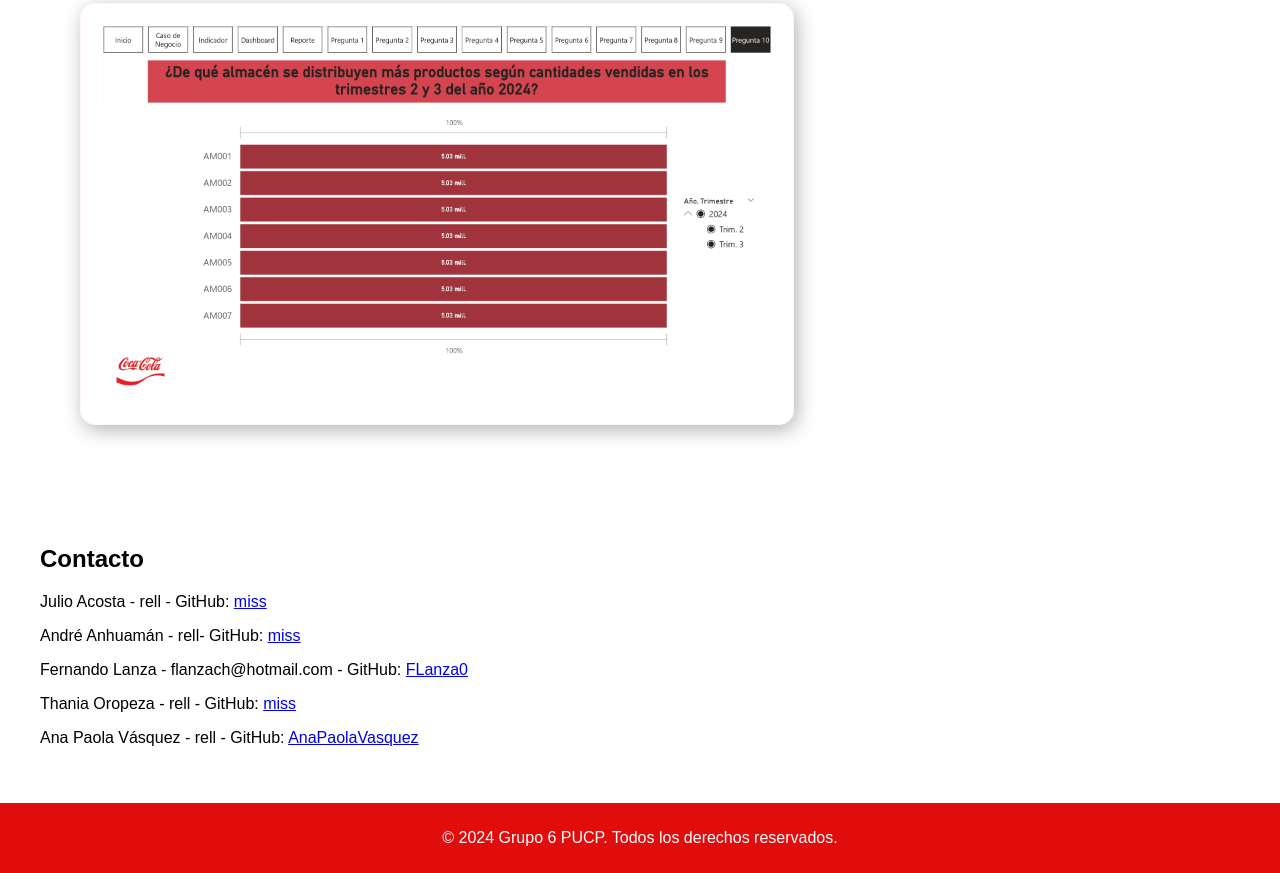
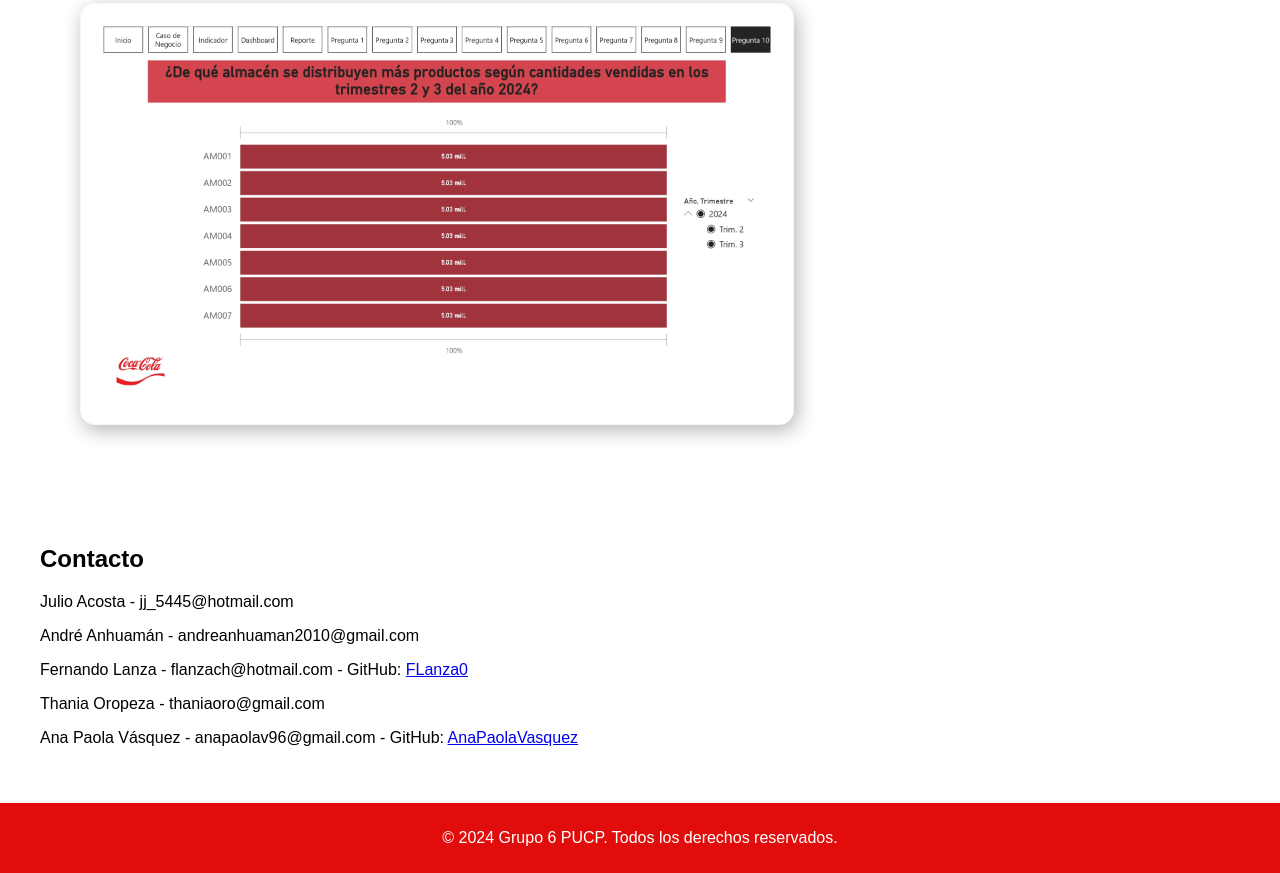
Before and after one commit to FLanza0/g6dvwpbi.github.io, a plain HTML site: page index.html in a window 1280 px wide. Shown: the part 7637-8510 px from the top of the page. Drawn offline with Linux system fonts and the light colour scheme.

Commit message:
Update index.html
Update contact info

```diff
--- a/index.html
+++ b/index.html
@@ -98,11 +98,11 @@
     </section>
     <section id="Contact">
         <h2>Contacto</h2>
-        <p>Julio Acosta - rell - GitHub: <a href="https://media.tenor.com/zBc1XhcbTSoAAAAM/nyan-cat-rainbow.gif"  target="_blank">miss</a></p>
-        <p>André Anhuamán - rell- GitHub: <a href="https://media.tenor.com/zBc1XhcbTSoAAAAM/nyan-cat-rainbow.gif"  target="_blank">miss</a></p>
+                <p>Julio Acosta - jj_5445@hotmail.com  </p>
+        <p>André Anhuamán - andreanhuaman2010@gmail.com</p>
         <p>Fernando Lanza - flanzach@hotmail.com - GitHub: <a href="https://github.com/FLanza0"  target="_blank">FLanza0</a></p>
-        <p>Thania Oropeza - rell - GitHub: <a href="https://media.tenor.com/zBc1XhcbTSoAAAAM/nyan-cat-rainbow.gif"  target="_blank">miss</a></p>
-        <p>Ana Paola Vásquez - rell - GitHub: <a href="https://github.com/AnaPaolaVasquez"  target="_blank">AnaPaolaVasquez</a></p>
+        <p>Thania Oropeza - thaniaoro@gmail.com </p>
+        <p>Ana Paola Vásquez - anapaolav96@gmail.com - GitHub: <a href="https://github.com/AnaPaolaVasquez"  target="_blank">AnaPaolaVasquez</a></p>
     </section>
     <footer id="final">
         <p>© 2024 Grupo 6 PUCP. Todos los derechos reservados.</p>
```
